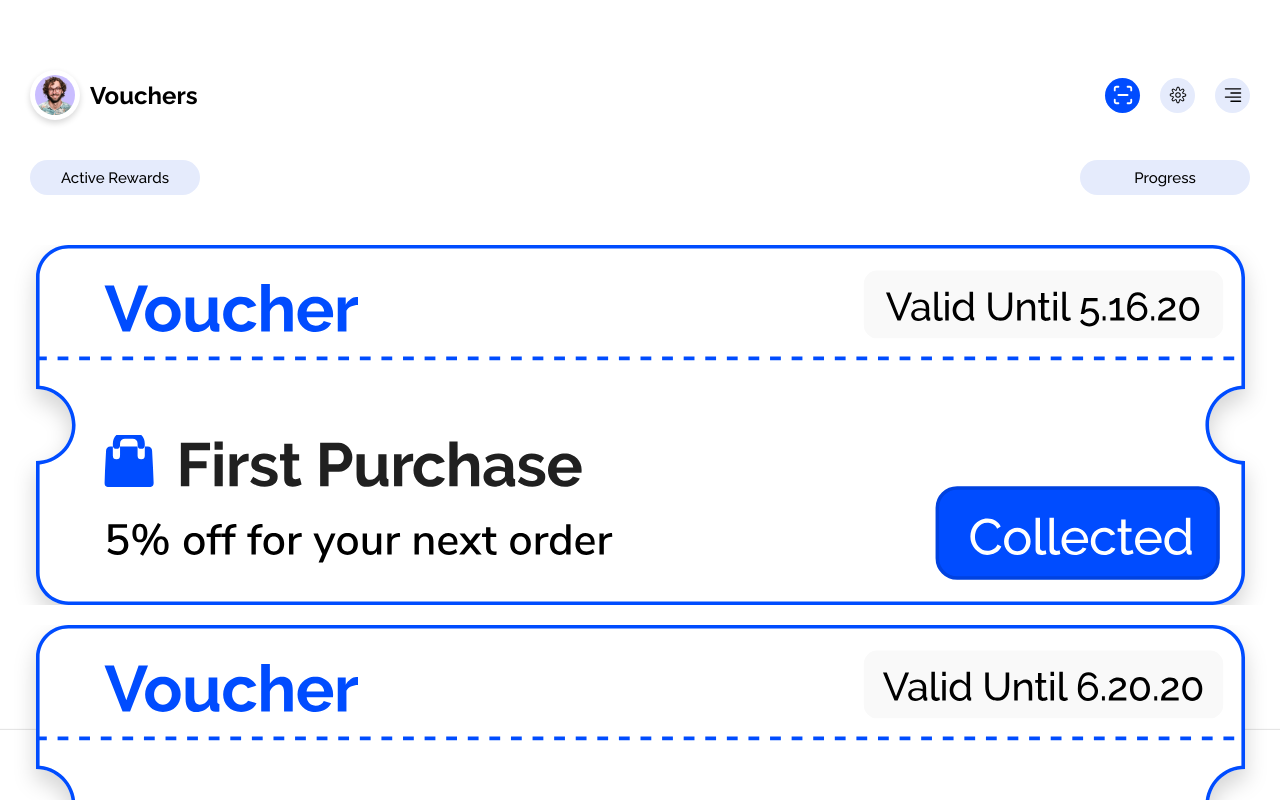
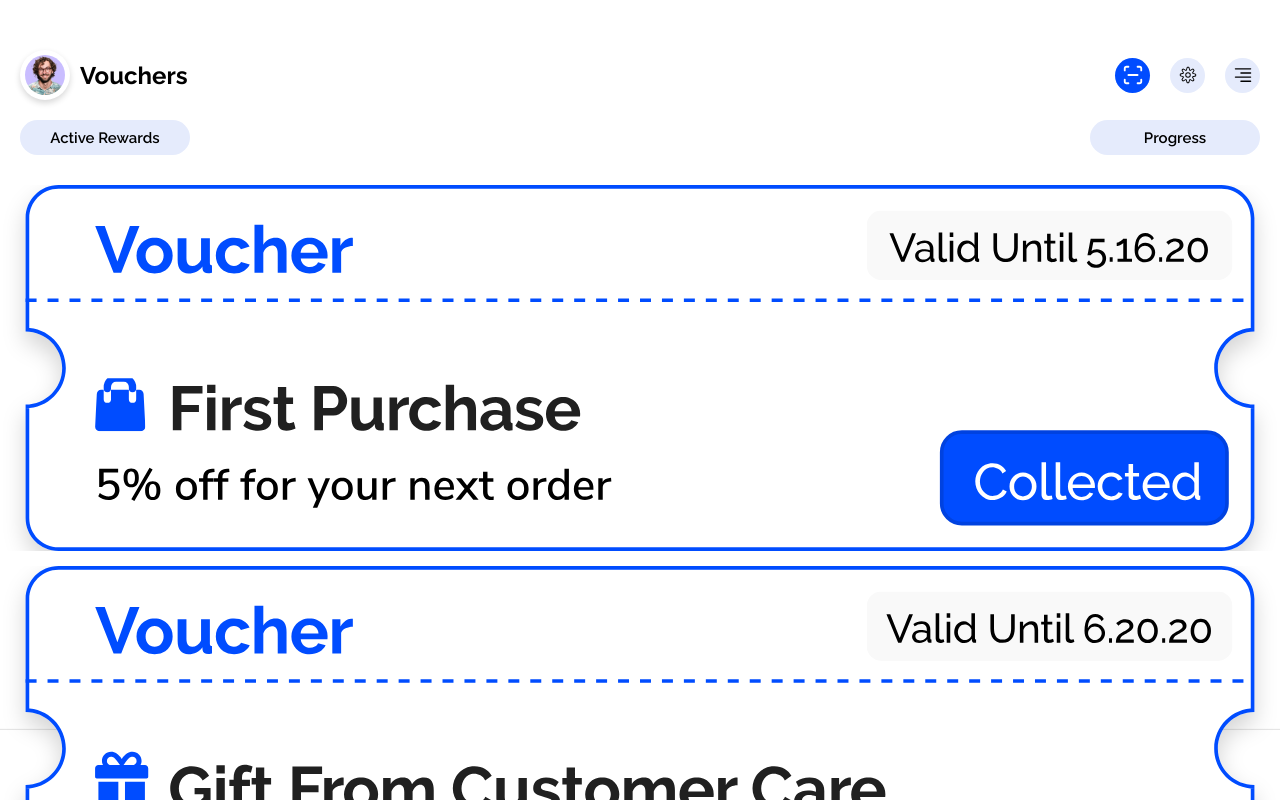
Before and after one commit to 99aliyousif99/Shoppe, a React (Vite) app: page /profile in a window 1280 px wide. Shown: the top 800 px of the page. Built offline with nearby package versions, Linux system fonts and the light colour scheme.

Commit message:
feat: update Profile component styles for improved padding and font weight

```diff
--- a/src/pages/Profile/Profile.css
+++ b/src/pages/Profile/Profile.css
@@ -1,12 +1,12 @@
 .profile {
-  padding: 30px;
+  padding: 20px;
 }
 
 .header {
   display: flex;
   align-items: center;
   justify-content: space-between;
-  padding-top: 40px;
+  padding-top: 30px;
 }
 .header .name {
   display: flex;
@@ -49,7 +49,7 @@
   display: flex;
   align-items: center;
   justify-content: space-between;
-  padding-top: 40px;
+  padding-top: 20px;
 }
 
 .rewards button {
@@ -59,22 +59,20 @@
   background-color: #e5ebfc;
   border: none;
   cursor: pointer;
-  font-weight: 500;
+  font-weight: 600;
   font-size: 15px;
 }
 
 .vouchers {
-margin-top: 50px;
+  margin-top: 30px;
   display: flex;
   flex-direction: column;
 
   justify-content: center;
-  gap: 20px;
+  gap: 15px;
   align-items: center;
 }
 
-.vouchers img{
-
-
-    width: 105%;
+.vouchers img {
+  width: 105%;
 }
```
